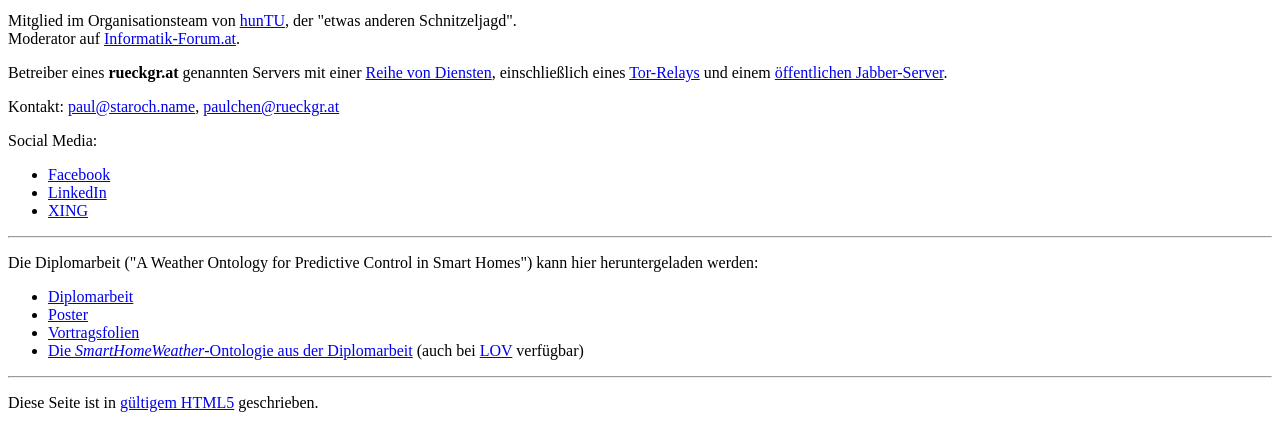
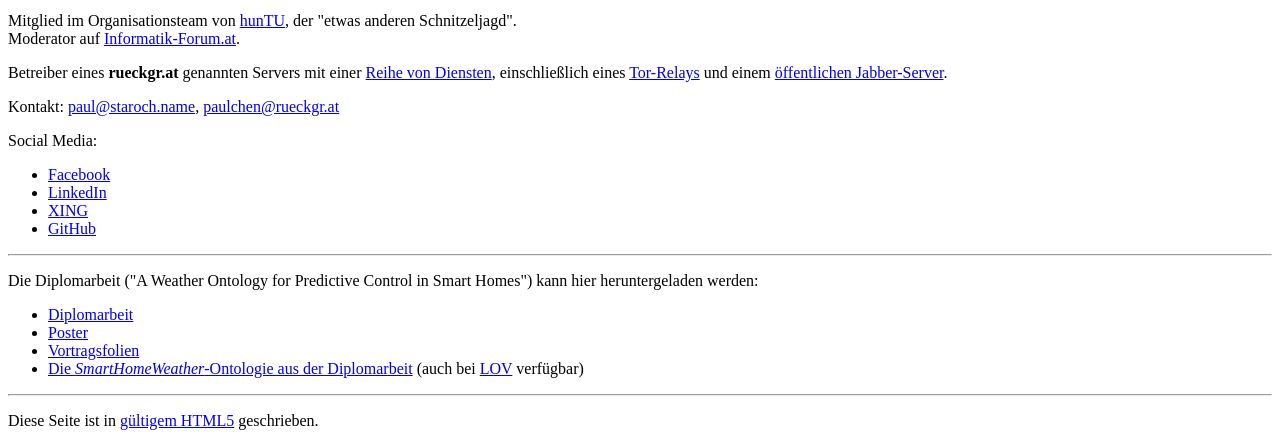
Before and after one commit to paulchen/staroch.name, a PHP site: page /index_de.php in a window 1280 px wide. Shown: the part 636-1082 px from the top of the page. Before the commit the page ends 1048 px from the top, so only its background shows below. Run offline with PHP 8.4, Linux system fonts and the light colour scheme; data that the repository does not hold is empty.

Commit message:
add link to GitHub

```diff
--- a/templates/index_de.php
+++ b/templates/index_de.php
@@ -41,6 +41,7 @@
 		<li><a href="https://www.facebook.com/paul.staroch">Facebook</a></li>
 		<li><a href="http://at.linkedin.com/in/paulstaroch/">LinkedIn</a></li>
 		<li><a href="https://www.xing.com/profiles/Paul_Staroch">XING</a></li>
+		<li><a href="https://github.com/paulchen">GitHub</a></li>
 	</ul>
 	</p>
 
--- a/templates/index_en.php
+++ b/templates/index_en.php
@@ -40,6 +40,7 @@
 		<li><a href="https://www.facebook.com/paul.staroch">Facebook</a></li>
 		<li><a href="http://at.linkedin.com/in/paulstaroch/">LinkedIn</a></li>
 		<li><a href="https://www.xing.com/profiles/Paul_Staroch">XING</a></li>
+		<li><a href="https://github.com/paulchen">GitHub</a></li>
 	</ul>
 	</p>
 
```
